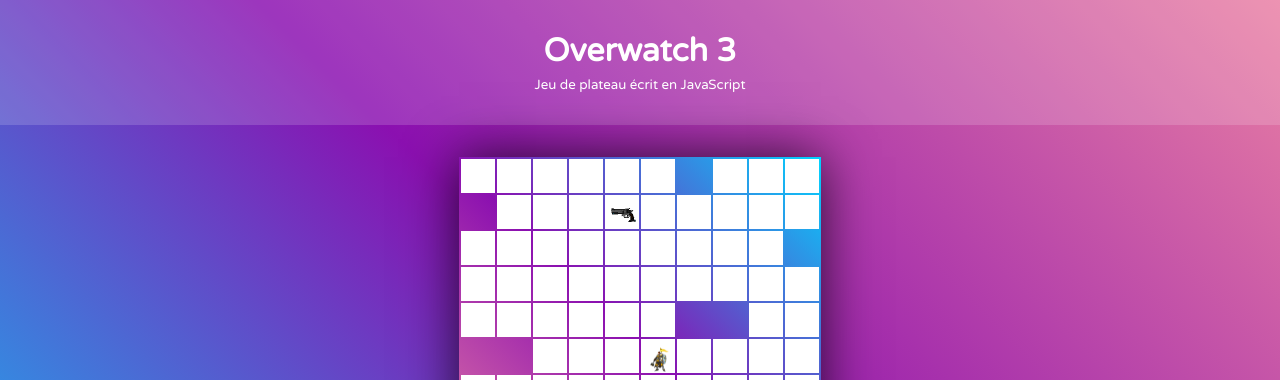
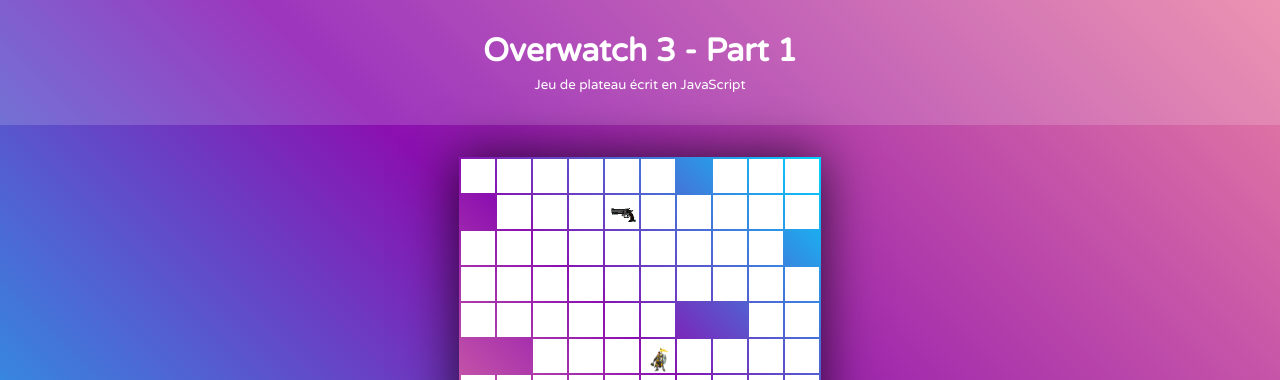
Before and after one commit to cdelllies/OCP6, a plain HTML site: page index.html in a window 1280 px wide. Shown: the top 380 px of the page. Drawn offline with Linux system fonts and the light colour scheme.

Commit message:
Part 1 HTML

```diff
--- a/index.html
+++ b/index.html
@@ -5,14 +5,14 @@
   <meta charset="UTF-8" />
   <meta name="viewport" content="width=device-width, initial-scale=1.0" />
   <meta http-equiv="X-UA-Compatible" content="ie=edge" />
-  <title>ChessGame</title>
+  <title>Overwatch 3</title>
   <link href="https://fonts.googleapis.com/css?family=Varela+Round&display=swap" rel="stylesheet">
   <link rel="stylesheet" href="assets/css/style.css">
 </head>
 
 <body>
   <header class="acrylic">
-    <h1>Overwatch 3</h1>
+    <h1>Overwatch 3 - Part 1</h1>
     <sub>Jeu de plateau écrit en JavaScript</sub>
   </header>
   <div id="app"></div>
```
